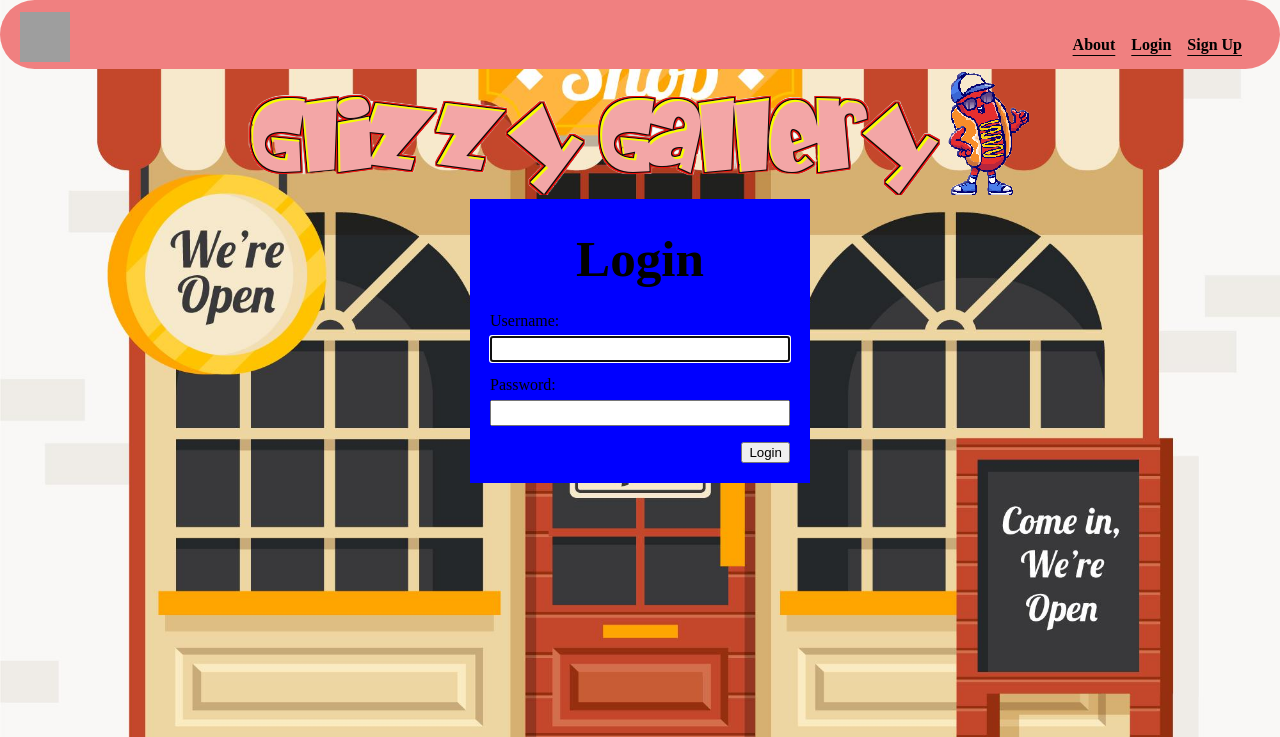
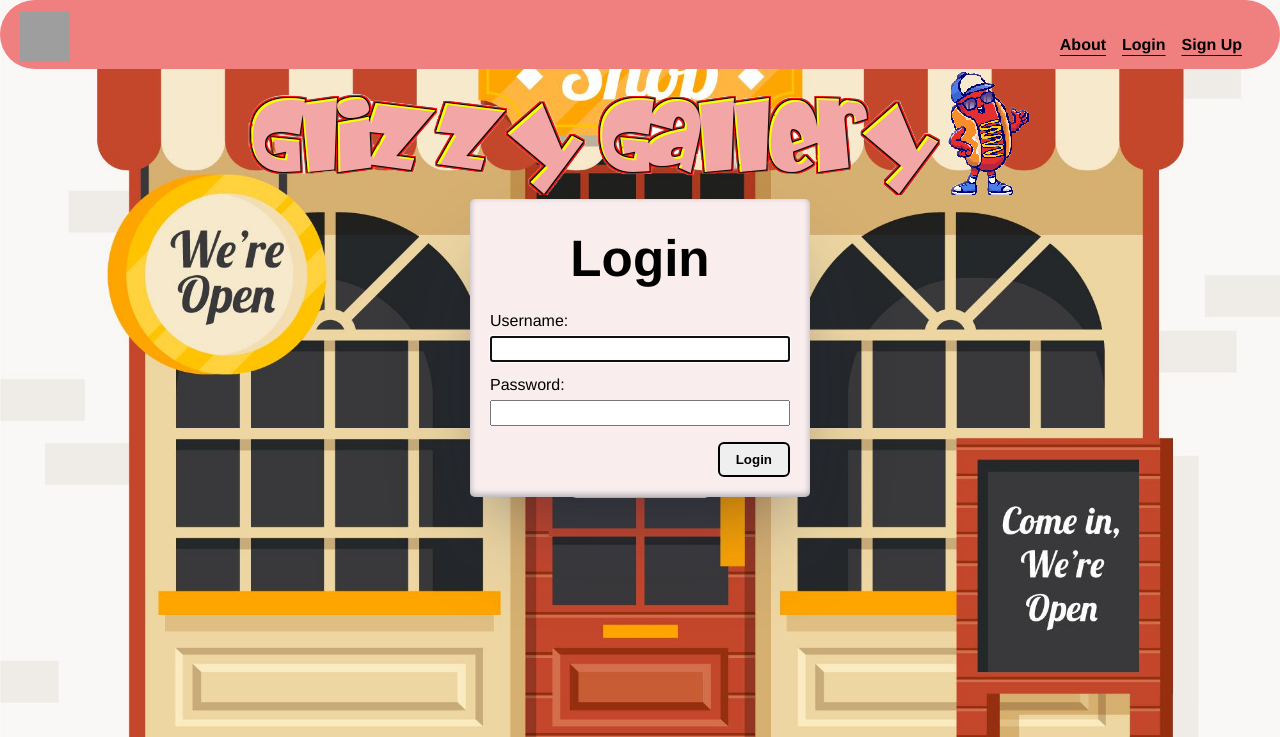
Before and after one commit to efung7994/glizzy-gallery, a Django app: page / in a window 1280 px wide. Shown: the top 737 px of the page. Run offline with Django 4.2, Linux system fonts and the light colour scheme; grey boxes are pictures that could not be loaded.

Commit message:
adjust home page css

```diff
--- a/main_app/static/css/base.css
+++ b/main_app/static/css/base.css
@@ -3,11 +3,13 @@ body {
   display: flex;
   flex-direction: column;
   align-items: center;
+  font-family: 'Franklin Gothic Medium', 'Arial Narrow', Arial, sans-serif;
 }
 
 a {
   text-underline-offset: 5px;
 }
+
 
 header {
   width: 100%;
@@ -62,3 +64,18 @@ nav li {
   width: 256px;
   height: 35px;
 }
+
+.btn {
+  padding: 8px 16px;
+  border-radius: 6px;
+  border-width: 2px;
+  border-style: solid;
+  text-decoration: none;
+  font-weight: 600;
+  cursor: pointer;
+  margin-right: 10px;
+}
+
+.btn:hover {
+  background-color: rgb(195, 191, 191)
+}
--- a/main_app/static/css/home.css
+++ b/main_app/static/css/home.css
@@ -14,9 +14,11 @@ body{
 }
 
 .login-container{
-  background-color: blue;
+  background-color: rgb(250, 237, 237);
+  box-shadow: rgba(50, 50, 93, 0.25) 0px 50px 100px -20px, rgba(0, 0, 0, 0.3) 0px 30px 60px -30px, rgba(10, 37, 64, 0.35) 0px -2px 6px 0px inset;
   padding: 20px;
   width: 300px;
+  border-radius: 5px;
 }
 
 .login {
--- a/main_app/templates/main_app/glizzy_confirm_delete.html
+++ b/main_app/templates/main_app/glizzy_confirm_delete.html
@@ -5,7 +5,6 @@
 
 <div class="page-header">
   <h1>Delete Glizzy?</h1>
-  <img src="{% static '' %}" alt="A glizzy"/>
 </div>
 <h2>Are you sure you want to delete {{ glizzy.name }}?</h2>
 
--- a/main_app/templates/main_app/glizzy_form.html
+++ b/main_app/templates/main_app/glizzy_form.html
@@ -11,16 +11,15 @@
     {% if glizzy %}
       <h1>Edit {{ glizzy.name }}</h1>
     {% else %}
-      <h1>Add a Glizzy</h1>
+      <h1>Add Glizzy</h1>
     {% endif %}
-    <img src="{% static '' %}" alt="A glizzy"/>
   </div>
   <form action="" method="post" class="form-container">
     {% csrf_token %}
     <table>
       {{ form.as_table }}
     </table>
-    <button type="submit" class="btn submit">Submit!</button>
+    <button type="submit" class="btn-submit">Submit!</button>
   </form>
 </div>
 
--- a/main_app/templates/signup.html
+++ b/main_app/templates/signup.html
@@ -18,7 +18,7 @@
     <table>
       {{ form.as_table }}
     </table>
-    <button type="submit" class="btn submit">Submit!</button>
+    <button type="submit" class="btn-submit">Submit!</button>
   </form>
 </div>
 {% endblock %}
```
Also changed, not shown: main_app/static/css/form.css (+14 -1 lines), main_app/templates/glizzys/detail.html (+2 -8 lines).
